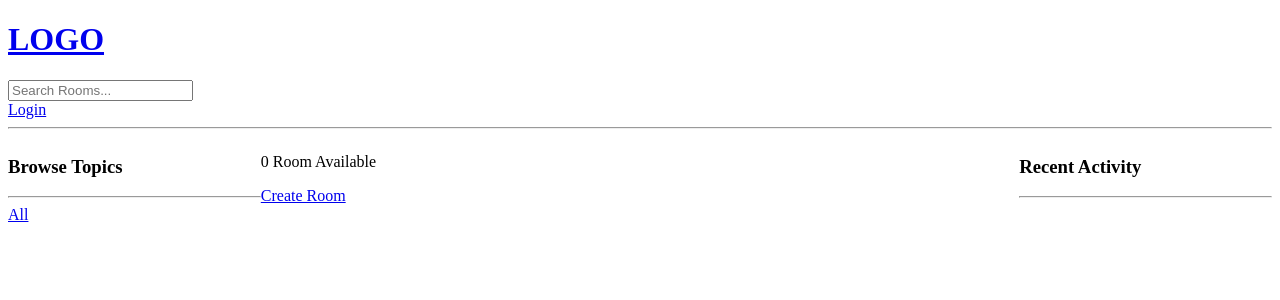
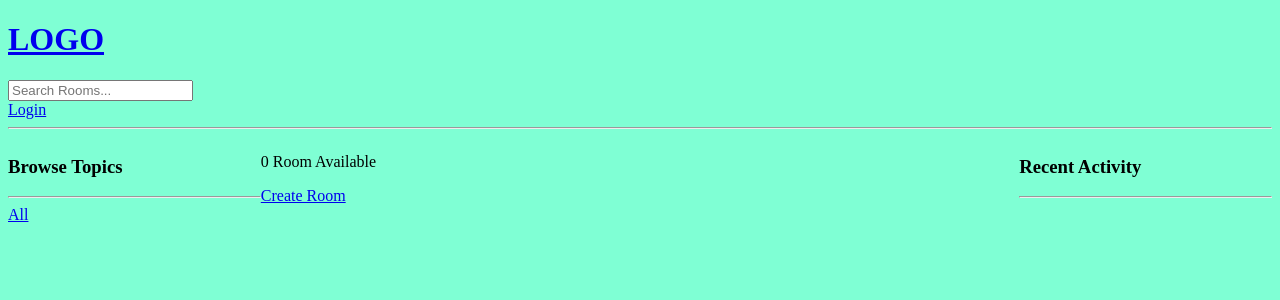
Before and after one commit to AkramExp/chat-room, a Django app: page / in a window 1280 px wide. Shown: the top 300 px of the page. Run offline with Django 4.2, Linux system fonts and the light colour scheme; data that the repository does not hold is empty.

Commit message:
Made first static files changes

```diff
--- a/chatroom/settings.py
+++ b/chatroom/settings.py
@@ -108,6 +108,9 @@ USE_TZ = True
 
 STATIC_URL = 'static/'
 
+STATICFILES_DIRS = [
+    BASE_DIR / 'static'
+]
 # Default primary key field type
 # https://docs.djangoproject.com/en/4.2/ref/settings/#default-auto-field
 
--- /dev/null
+++ b/static/styles/main.css
@@ -0,0 +1,3 @@
+body{
+    background-color: aquamarine;
+}
--- a/templates/main.html
+++ b/templates/main.html
@@ -1,8 +1,12 @@
 <!DOCTYPE html>
 <html lang="en">
+{% load static %}
 <head>
     <meta charset="UTF-8">
+    <meta http-equiv="X-UA-Compatible" content="IE=edge" >
     <title>Chat Room</title>
+    <meta name="viewport" content="width=device-width, initial-scale=1">
+    <link rel="stylesheet" type="text/css" media="screen" href="{% static 'styles/main.css' %}">
 </head>
 <body>
 {% include 'navbar.html' %}
```
